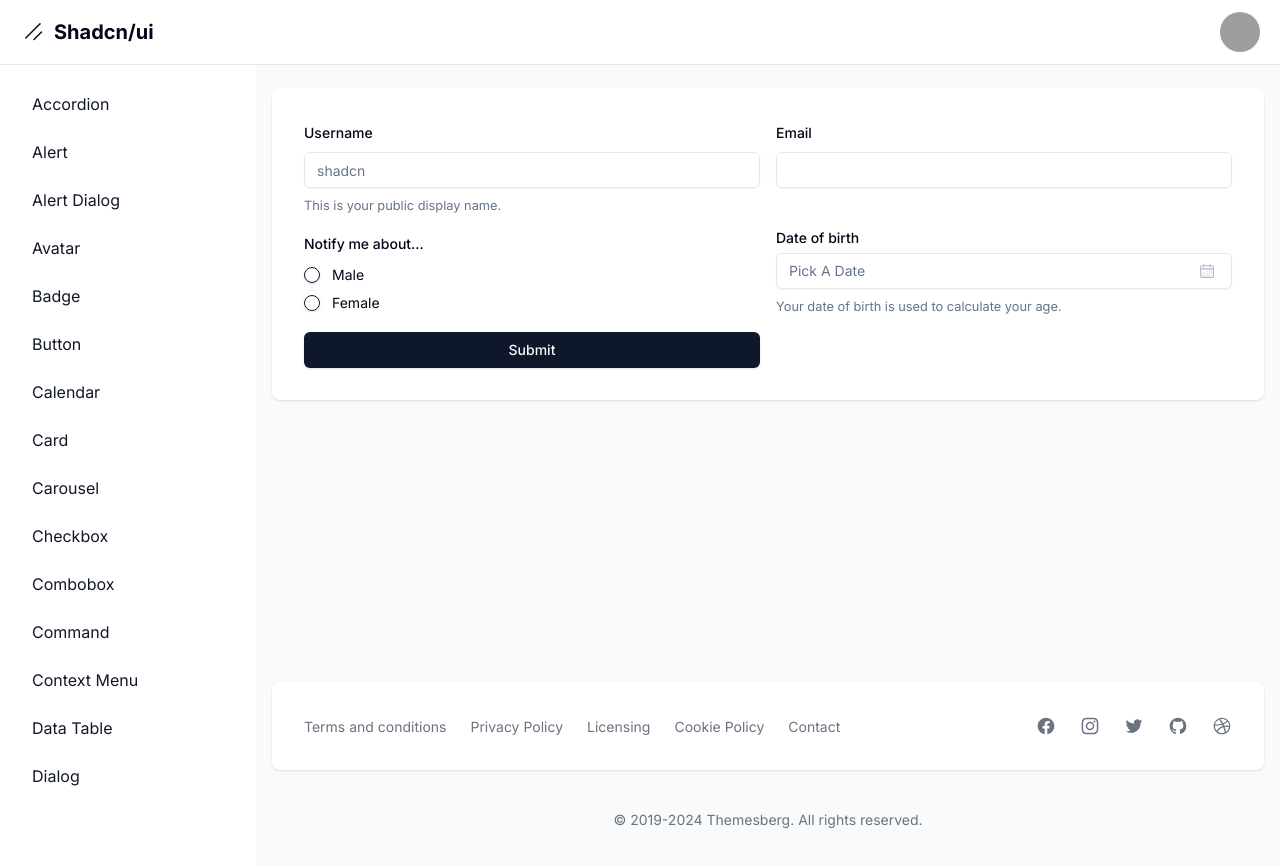
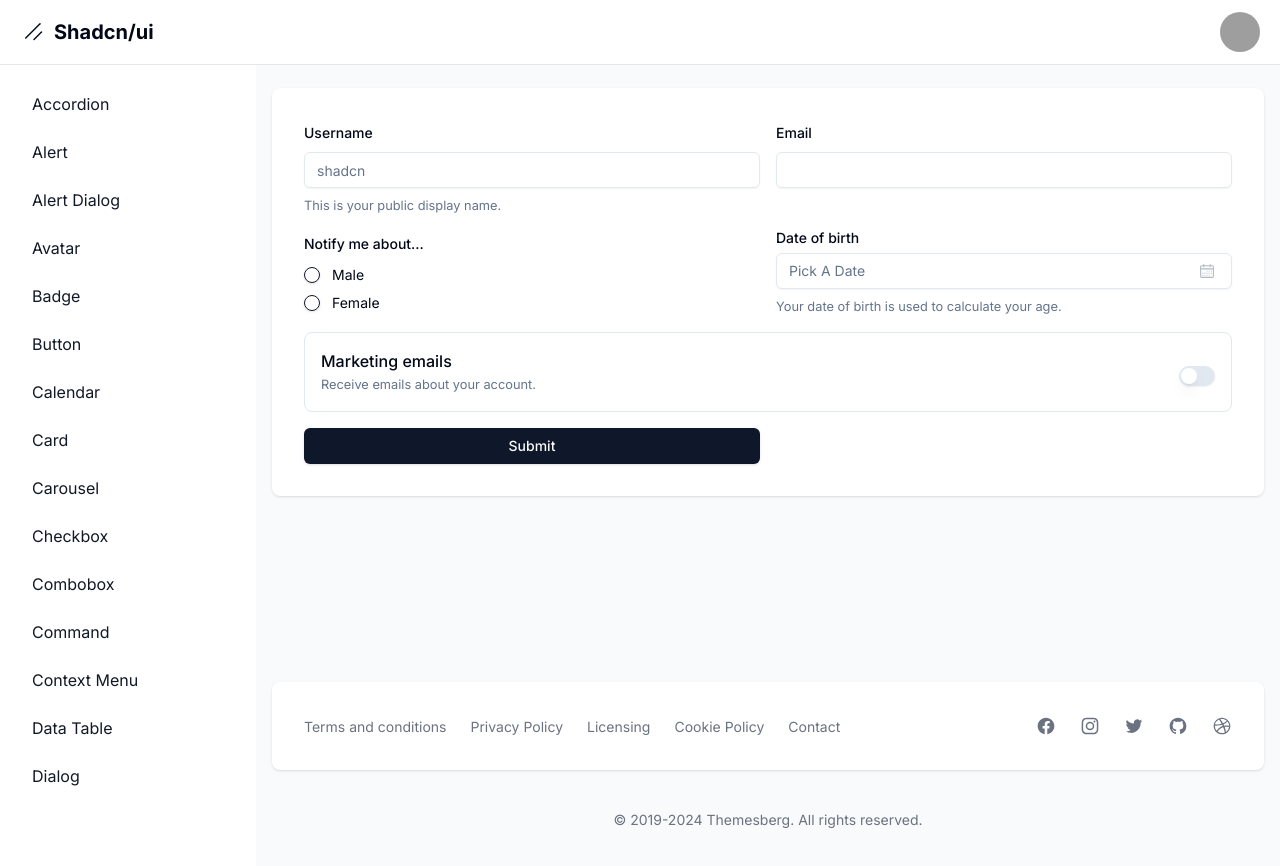
Before and after one commit to Starklord17/Shadcn-Dashboard, a Next.js app: page /dashboard/form in a window 1280 px wide. Shown: the top 866 px of the page. Built offline with nearby package versions, Linux system fonts and the light colour scheme; grey boxes are pictures that could not be loaded.

Commit message:
:zap: Form with React Hook Form and Zod

```diff
--- a/package.json
+++ b/package.json
@@ -27,6 +27,7 @@
     "@radix-ui/react-select": "^2.1.1",
     "@radix-ui/react-slider": "^1.2.0",
     "@radix-ui/react-slot": "^1.1.0",
+    "@radix-ui/react-switch": "^1.1.0",
     "@radix-ui/react-tabs": "^1.1.0",
     "@radix-ui/react-toast": "^1.2.1",
     "@tanstack/react-table": "^8.20.5",
--- a/src/app/dashboard/form/page.tsx
+++ b/src/app/dashboard/form/page.tsx
@@ -5,6 +5,15 @@
 import { z } from "zod";
 
 import { Button } from "@/components/ui/button";
+import { Input } from "@/components/ui/input";
+import { RadioGroup, RadioGroupItem } from "@/components/ui/radio-group";
+import { Calendar } from "@/components/ui/calendar";
+import {
+  Popover,
+  PopoverContent,
+  PopoverTrigger,
+} from "@/components/ui/popover";
+import { Switch } from "@/components/ui/switch";
 import {
   Form,
   FormControl,
@@ -14,10 +23,6 @@
   FormLabel,
   FormMessage,
 } from "@/components/ui/form";
-import { Input } from "@/components/ui/input";
-import { RadioGroup, RadioGroupItem } from "@/components/ui/radio-group";
-import { Calendar } from "@/components/ui/calendar";
-import { Popover, PopoverContent, PopoverTrigger } from "@/components/ui/popover";
 import { cn } from "@/lib/utils";
 import { format } from "date-fns";
 import { CalendarIcon } from "@radix-ui/react-icons";
@@ -29,7 +34,12 @@
   dateOfBirth: z.date({
     required_error: "A date of birth is required.",
   }),
-});
+  marketingEmails: z.boolean().default(false),
+})
+.refine((data) => data.marketingEmails === true, {
+  message: "You must agree to receive marketing emails.",
+  path: ["marketingEmails"],
+})
 
 export default function Page() {
   // 1. Define your form.
@@ -40,6 +50,8 @@
       email: "",
     },
   });
+
+  // console.log(form);
 
   // 2. Define a submit handler.
   function onSubmit(values: z.infer<typeof formSchema>) {
@@ -53,7 +65,7 @@
       <Form {...form}>
         <form
           onSubmit={form.handleSubmit(onSubmit)}
-          className="grid grid-cols-2 gap-4"
+          className="grid grid-cols-1 sm:grid-cols-2 gap-4"
         >
           {/* UserName */}
           <FormField
@@ -167,6 +179,28 @@
             )}
           />
 
+          {/* Marketing Emails - Switch */}
+          <FormField
+            control={form.control}
+            name="marketingEmails"
+            render={({ field }) => (
+              <FormItem className="flex flex-row items-center justify-between rounded-lg border p-4 col-span-1 sm:col-span-2">
+                <div className="space-y-0.5">
+                  <FormLabel className="text-base">Marketing emails</FormLabel>
+                  <FormDescription>
+                    Receive emails about your account.
+                  </FormDescription>
+                </div>
+                <FormControl>
+                  <Switch
+                    checked={field.value}
+                    onCheckedChange={field.onChange}
+                  />
+                </FormControl>
+              </FormItem>
+            )}
+          />
+
           {/* Submit */}
           <Button type="submit">Submit</Button>
         </form>
--- /dev/null
+++ b/src/components/ui/switch.tsx
@@ -0,0 +1,29 @@
+"use client"
+
+import * as React from "react"
+import * as SwitchPrimitives from "@radix-ui/react-switch"
+
+import { cn } from "@/lib/utils"
+
+const Switch = React.forwardRef<
+  React.ElementRef<typeof SwitchPrimitives.Root>,
+  React.ComponentPropsWithoutRef<typeof SwitchPrimitives.Root>
+>(({ className, ...props }, ref) => (
+  <SwitchPrimitives.Root
+    className={cn(
+      "peer inline-flex h-5 w-9 shrink-0 cursor-pointer items-center rounded-full border-2 border-transparent shadow-sm transition-colors focus-visible:outline-none focus-visible:ring-2 focus-visible:ring-ring focus-visible:ring-offset-2 focus-visible:ring-offset-background disabled:cursor-not-allowed disabled:opacity-50 data-[state=checked]:bg-primary data-[state=unchecked]:bg-input",
+      className
+    )}
+    {...props}
+    ref={ref}
+  >
+    <SwitchPrimitives.Thumb
+      className={cn(
+        "pointer-events-none block h-4 w-4 rounded-full bg-background shadow-lg ring-0 transition-transform data-[state=checked]:translate-x-4 data-[state=unchecked]:translate-x-0"
+      )}
+    />
+  </SwitchPrimitives.Root>
+))
+Switch.displayName = SwitchPrimitives.Root.displayName
+
+export { Switch }
```
Also changed, not shown: 2 other files (tests, documents, lock files or other folders).
